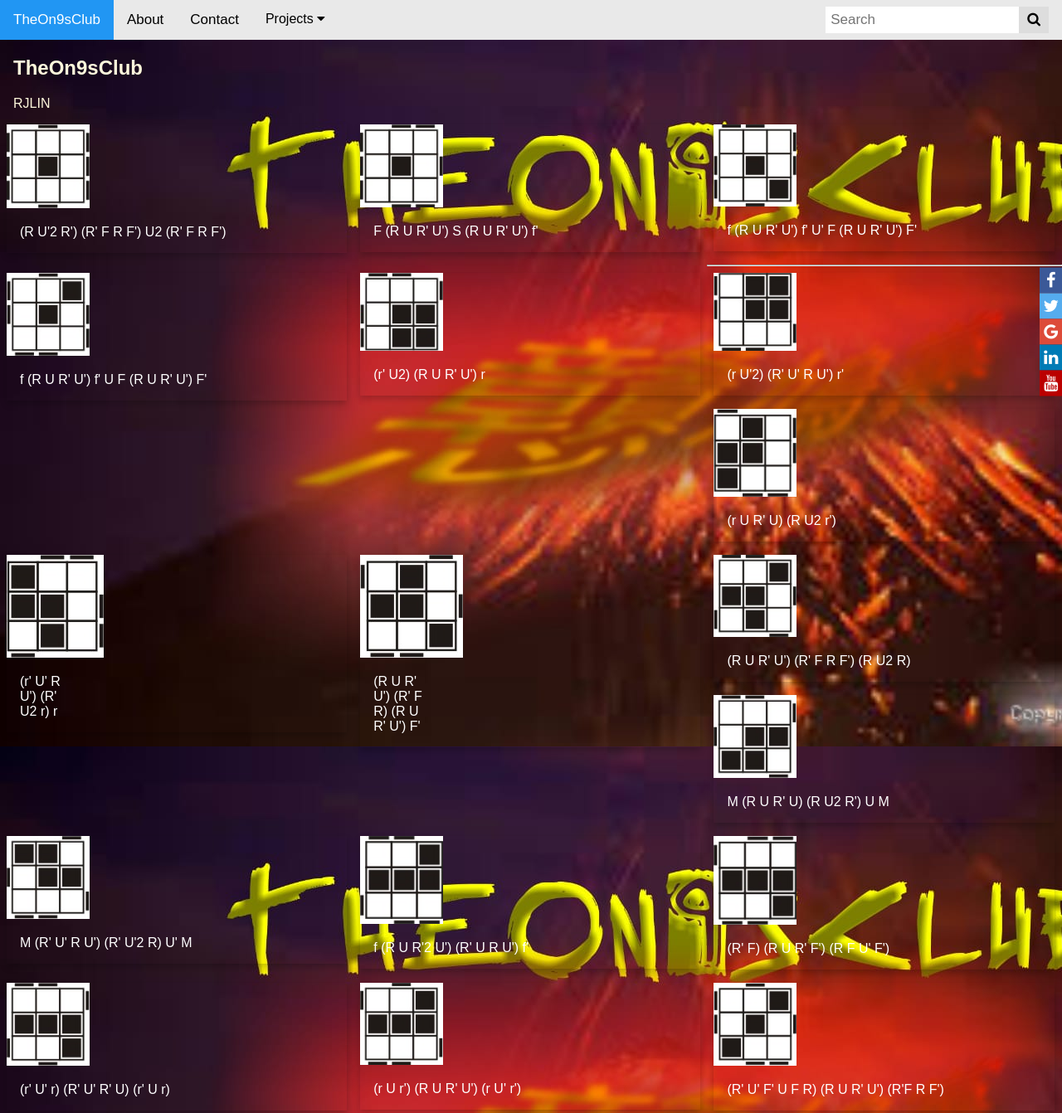
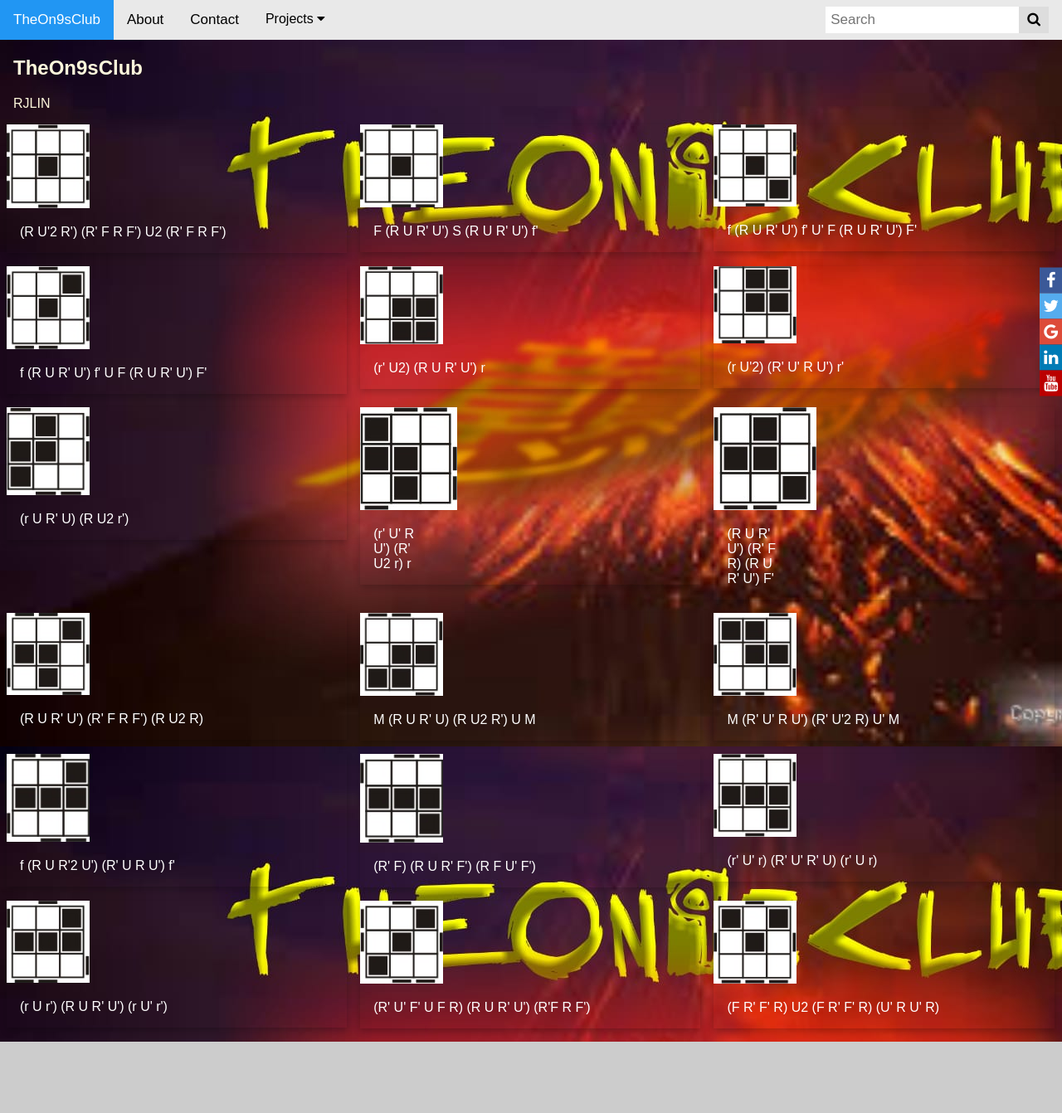
Before and after one commit to TheOn9sClub/theon9sclub.github.io, a plain HTML site: page cubing/CFOP/OLL/index.html in a window 1280 px wide. Shown: the top 1342 px of the page at 83% size. After the commit the page ends 1256 px from the top, so only its background shows below. Drawn offline with Linux system fonts and the light colour scheme.

Commit message:
Update index.html

```diff
--- a/cubing/CFOP/OLL/index.html
+++ b/cubing/CFOP/OLL/index.html
@@ -49,6 +49,7 @@
   <p style="color:Cornsilk;">RJLIN</p>
 </div>
 
+<div class="row">
   <div class="column">
     <div class="card">
       <img src="01.png" style="width:100px">
@@ -73,7 +74,8 @@
       </div>
     </div>
   </div>
-<hr>
+</div>
+<div class="row">
   <div class="column">
     <div class="card">
       <img src="04.png" style="width:100px">
@@ -98,6 +100,8 @@
       </div>
     </div>
   </div>
+</div>
+<div class="row">
   <div class="column">
     <div class="card">
       <img src="07.png" style="width:100px">
@@ -122,6 +126,8 @@
       </div>
     </div>
   </div>
+</div>
+<div class="row">
   <div class="column">
     <div class="card">
       <img src="10.png" style="width:100px">
@@ -146,6 +152,8 @@
       </div>
     </div>
   </div>
+</div>
+<div class="row">
   <div class="column">
     <div class="card">
       <img src="13.png" style="width:100px">
@@ -170,6 +178,8 @@
       </div>
     </div>
   </div>
+</div>
+<div class="row">
   <div class="column">
     <div class="card">
       <img src="16.png" style="width:100px">
@@ -194,6 +204,7 @@
       </div>
     </div>
   </div>
+</div>
 
 <script>
 var acc = document.getElementsByClassName("accordion");
```
